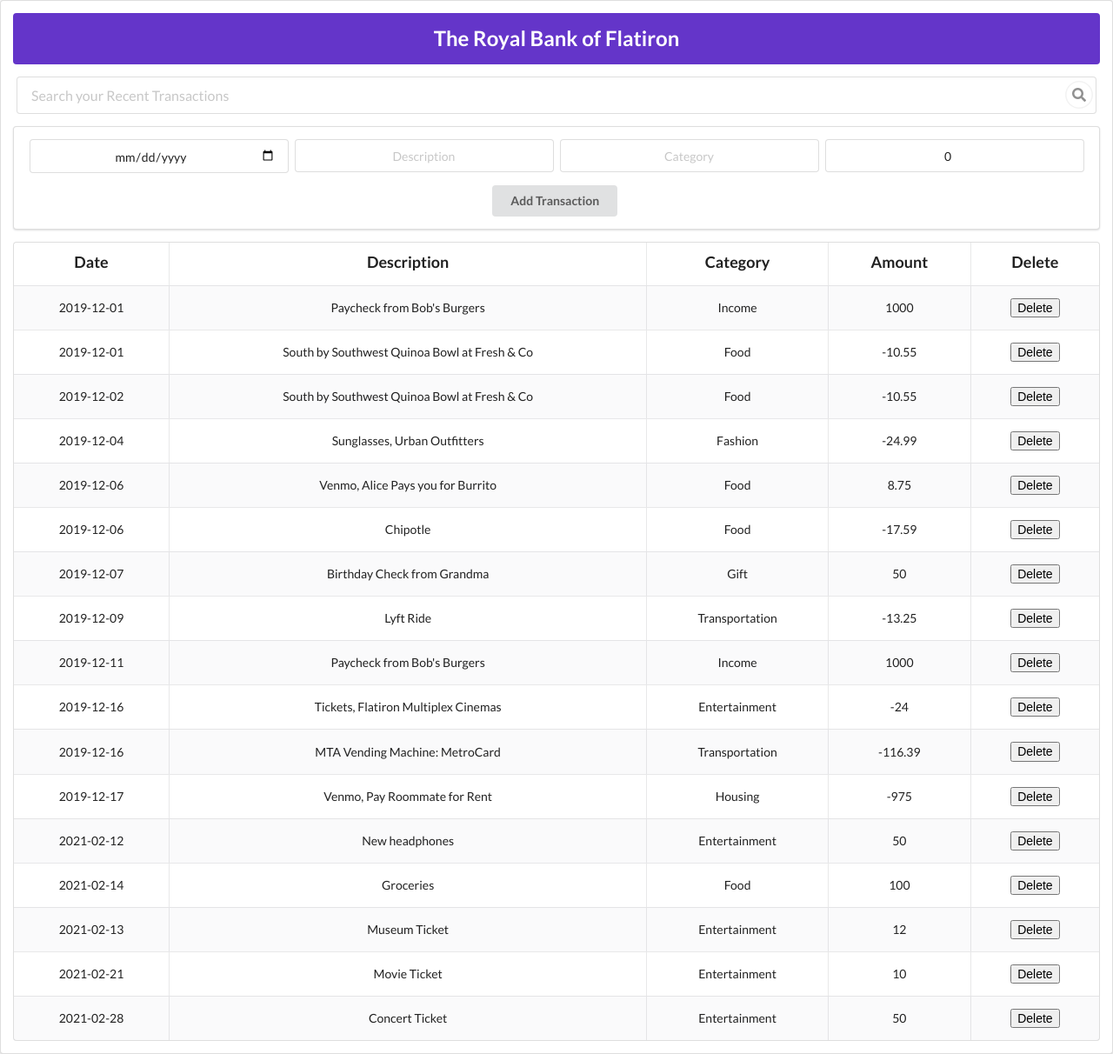
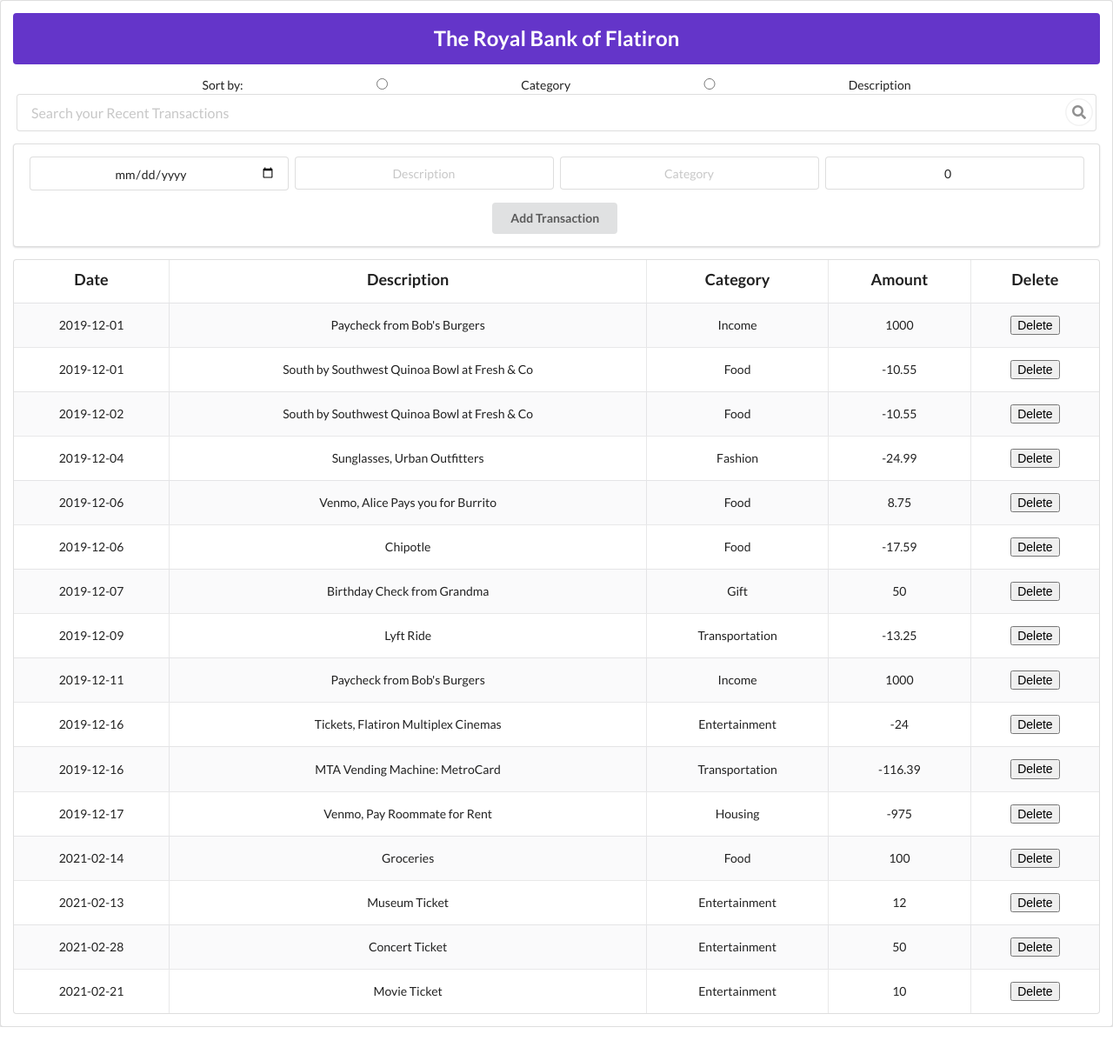
Before and after one commit to learn-co-students/DC-WEB-111620-Code-Challenges, a React (Create React App) app in the folder Phase-4-Round-1/: page / in a window 1280 px wide. Shown: the whole page at 87% size. After the commit the page ends 1181 px from the top, so only its background shows below. Built offline with nearby package versions, Linux system fonts and the light colour scheme; data requests are answered from the project's data file.

Commit message:
sort function

```diff
--- a/Phase-4-Round-1/db.json
+++ b/Phase-4-Round-1/db.json
@@ -85,13 +85,6 @@
       "amount": -975
     },
     {
-      "date": "2021-02-12",
-      "description": "New headphones",
-      "category": "Entertainment",
-      "amount": 50,
-      "id": 13
-    },
-    {
       "date": "2021-02-14",
       "description": "Groceries",
       "category": "Food",
@@ -106,18 +99,18 @@
       "id": 16
     },
     {
-      "date": "2021-02-21",
-      "description": "Movie Ticket",
-      "category": "Entertainment",
-      "amount": 10,
-      "id": 17
-    },
-    {
       "date": "2021-02-28",
       "description": "Concert Ticket",
       "category": "Entertainment",
       "amount": 50,
       "id": 18
+    },
+    {
+      "date": "2021-02-21",
+      "description": "Movie Ticket",
+      "category": "Entertainment",
+      "amount": 10,
+      "id": 19
     }
   ]
 }
--- a/Phase-4-Round-1/src/components/AccountContainer.js
+++ b/Phase-4-Round-1/src/components/AccountContainer.js
@@ -2,13 +2,15 @@ import React, { Component } from "react";
 import TransactionsList from "./TransactionsList";
 import Search from "./Search";
 import AddTransactionForm from "./AddTransactionForm";
-const URL = "http://localhost:6001/transactions/"
+import Sort from './Sort'
+const URL = "http://localhost:6001/transactions/";
 
 class AccountContainer extends Component {
 
   state = {
     transactions: [],
-    search: ""
+    search: "",
+    sort: ""
   }
 
   componentDidMount() {
@@ -37,9 +39,21 @@ class AccountContainer extends Component {
       }))
   }
 
+  handleSort =(e) => {
+    this.setState({
+      sort: e.target.id
+    })
+    const transactions = this.state.transactions
+    transactions.sort((a, b) => (a[e.target.id] > b[e.target.id]) ? 1 : -1)
+    this.setState({
+      transactions: transactions
+    })
+  }
+
   render() {
     return (
       <div>
+        <Sort handleSort={this.handleSort} sort={this.state.sort}/>
         <Search search={this.state.search} handleSearch={this.handleSearch}/>
         <AddTransactionForm addNewTransaction={this.addNewTransaction}/>
         <TransactionsList handleDelete={this.handleDelete} transactions={this.state.transactions.filter(transaction => transaction.description.toLowerCase().includes(this.state.search))}/>
@@ -48,4 +62,5 @@ class AccountContainer extends Component {
   }
 }
 
+
 export default AccountContainer;
--- /dev/null
+++ b/Phase-4-Round-1/src/components/Sort.js
@@ -0,0 +1,15 @@
+import React from 'react';
+
+const Sort = ({sort, handleSort}) => {
+    return (
+        <div>
+            <label>Sort by:</label>
+            <input type="radio" id="category" checked={sort === "category"} onChange={handleSort}/>
+            <label for="category">Category</label>
+            <input type="radio" id="description" checked={sort === "description"} onChange={handleSort}/>
+            <label for="description">Description</label>
+        </div>
+    )
+}
+
+export default Sort;
```
